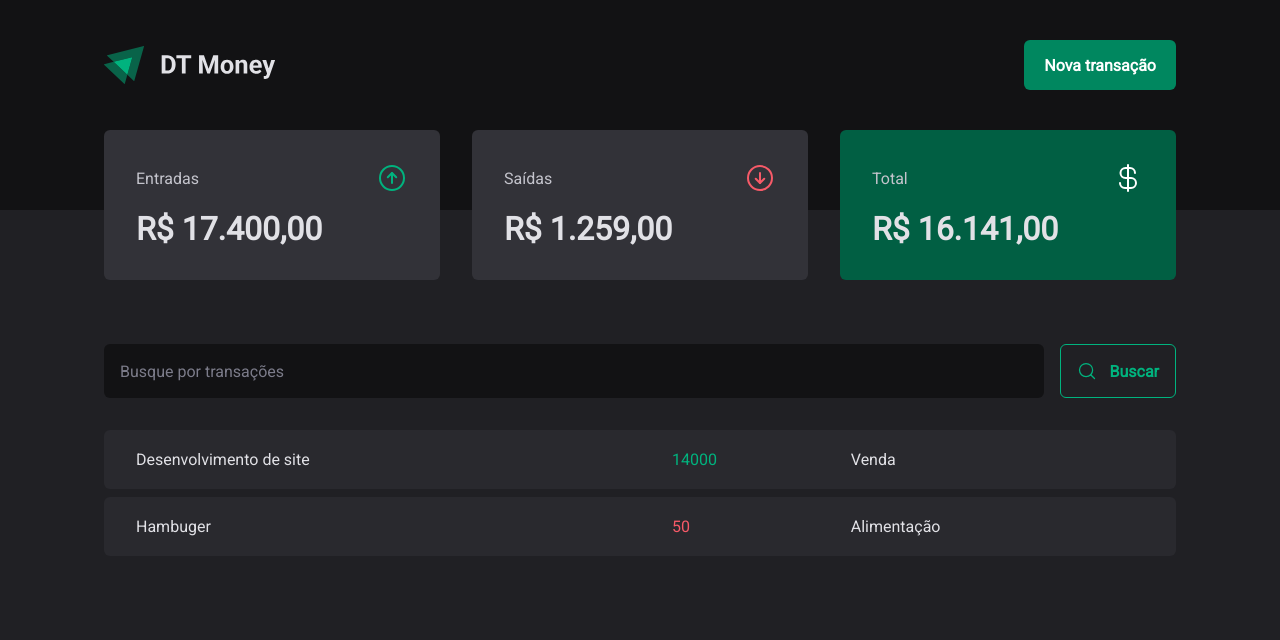
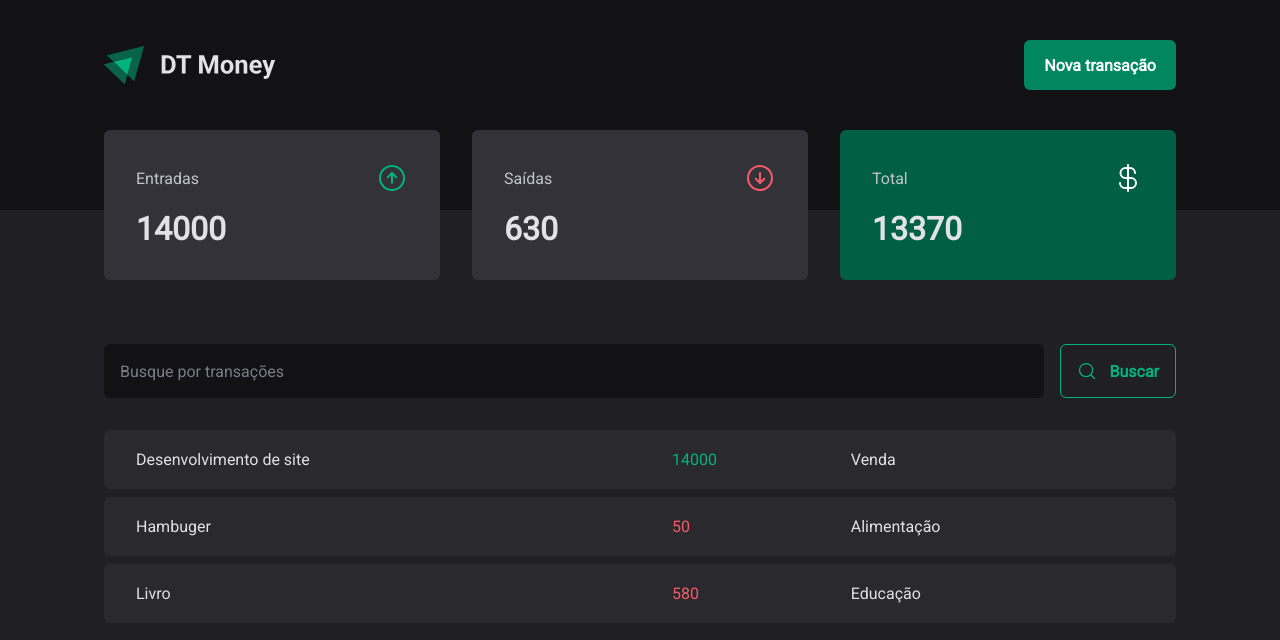
Before and after one commit to FranciscoVieir/DT-Money, a React (Vite) app: page / in a window 1280 px wide. Shown: the top 640 px of the page. Built offline with nearby package versions, Linux system fonts and the light colour scheme; data requests are answered from the project's data file.

Commit message:
API connection - Calculating transaction summary

```diff
--- a/server.json
+++ b/server.json
@@ -17,6 +17,15 @@
       "price": 50,
       "createdAt": "2023-06-13T18:36:08.823Z"
 
+    },
+    {
+      "id": 3,
+      "description": "Livro",
+      "type": "outcome",
+      "category": "Educação",
+      "price": 580,
+      "createdAt": "2023-06-13T18:23:08.823Z"
+
     }
   ]
 }
--- a/src/components/Summary/index.tsx
+++ b/src/components/Summary/index.tsx
@@ -1,7 +1,30 @@
 import { ArrowCircleDown, ArrowCircleUp, CurrencyDollar } from "phosphor-react";
 import { SummaryContainer, SummaryCard } from "./styles";
+import { useContext } from "react";
+import { TransactionsContext } from "../../contexts/transactionsContext";
 
 export function Summary() {
+  const {transactions} = useContext(TransactionsContext)
+
+  const summary = transactions.reduce(
+    (acc, transaction) => {
+      if (transaction.type === 'income') {
+        acc.income += transaction.price;
+        acc.total += transaction.price
+      } else {
+        acc.outcome += transaction.price;
+        acc.total -= transaction.price
+      }
+
+      return acc
+    },
+   {
+    income: 0,
+    outcome: 0,
+    total: 0
+  }
+  )
+
   return (
     <SummaryContainer>
       <SummaryCard>
@@ -10,7 +33,7 @@
           <ArrowCircleUp size={32} color="#00b37e" />
         </header>
 
-        <strong>R$ 17.400,00</strong>
+        <strong>{summary.income}</strong>
       </SummaryCard>
 
       <SummaryCard>
@@ -19,7 +42,7 @@
           <ArrowCircleDown size={32} color="#f75a68" />
         </header>
 
-        <strong>R$ 1.259,00</strong>
+        <strong>{summary.outcome}</strong>
       </SummaryCard>
 
       <SummaryCard variant="green">
@@ -28,7 +51,7 @@
           <CurrencyDollar size={32} color="#fff" />
         </header>
 
-        <strong>R$ 16.141,00</strong>
+        <strong>{summary.total}</strong>
       </SummaryCard>
     </SummaryContainer>
   )
```
